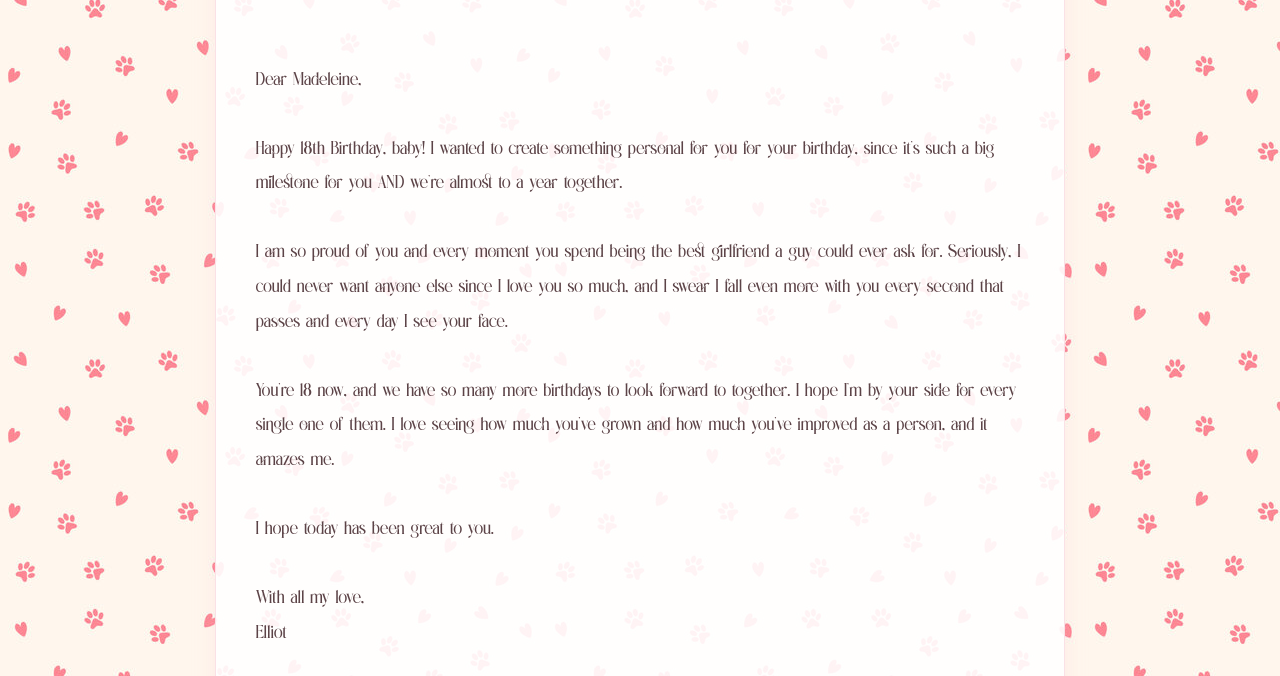
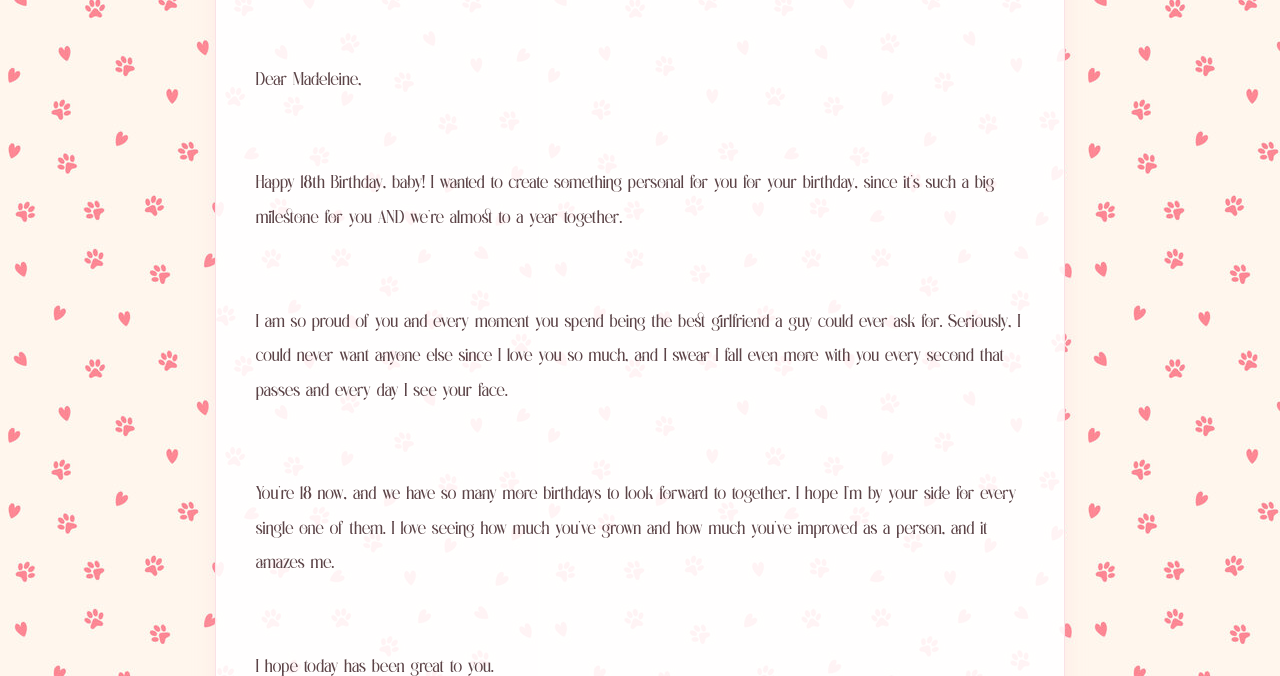
Before and after one commit to gravityoccurs/madeleine-site, a plain HTML site: page message.html in a window 1280 px wide. Shown: the part 124-800 px from the top of the page. Drawn offline with Linux system fonts and the light colour scheme.

Commit message:
Update message.html

```diff
--- a/message.html
+++ b/message.html
@@ -10,24 +10,22 @@
 <body>
 
     <div class="page-wrapper">
-        <div class="content-box">
+        <div class="content-box letter-animate">
             <h1 class="subpage-title">message</h1>
 
-            <!-- Type your message right inside the paragraph tag below -->
-            <p class="letter-text">
-                Dear Madeleine,
+            <div class="letter-text">
+                <p>Dear Madeleine,</p>
 
-                Happy 18th Birthday, baby! I wanted to create something personal for you for your birthday, since it's such a big milestone for you AND we're almost to a year together.
+                <p>Happy 18th Birthday, baby! I wanted to create something personal for you for your birthday, since it's such a big milestone for you AND we're almost to a year together.</p>
 
-                I am so proud of you and every moment you spend being the best girlfriend a guy could ever ask for. Seriously, I could never want anyone else since I love you so much, and I swear I fall even more with you every second that passes and every day I see your face.
+                <p>I am so proud of you and every moment you spend being the best girlfriend a guy could ever ask for. Seriously, I could never want anyone else since I love you so much, and I swear I fall even more with you every second that passes and every day I see your face.</p>
 
-                You're 18 now, and we have so many more birthdays to look forward to together. I hope I'm by your side for every single one of them. I love seeing how much you've grown and how much you've improved as a person, and it amazes me.
+                <p>You're 18 now, and we have so many more birthdays to look forward to together. I hope I'm by your side for every single one of them. I love seeing how much you've grown and how much you've improved as a person, and it amazes me.</p>
 
-                I hope today has been great to you.
+                <p>I hope today has been great to you.</p>
 
-                With all my love,
-                Elliot
-            </p>
+                <p style="margin-top: 20px;">With all my love,<br>Elliot</p>
+            </div>
 
             <a href="index.html" class="back-button">← back to main page</a>
         </div>
```
